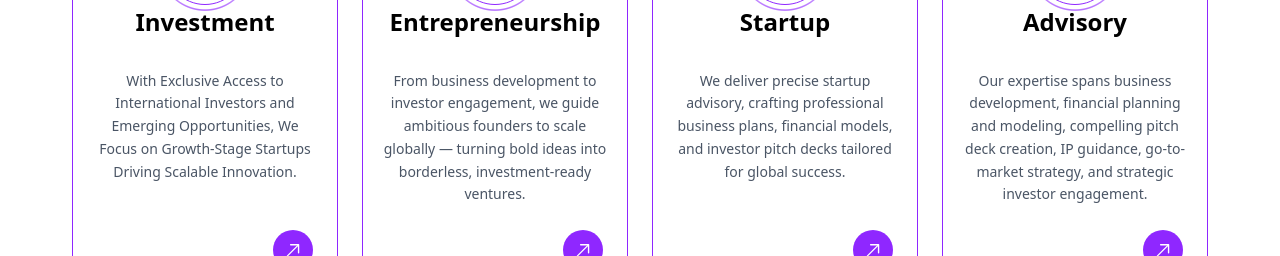
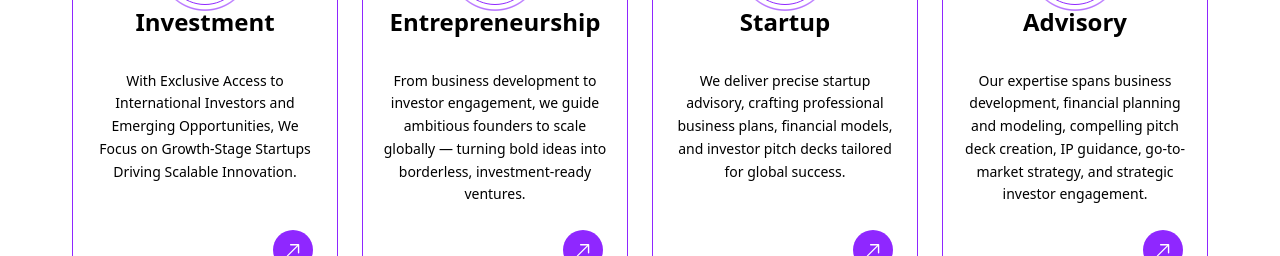
Before and after one commit to Pouya-esmaili/nexa-front, a Next.js app: page / in a window 1280 px wide. Shown: the part 664-920 px from the top of the page. Built offline with nearby package versions, Linux system fonts and the light colour scheme.

Commit message:
update font index and feature section

```diff
--- a/components/home/feature.tsx
+++ b/components/home/feature.tsx
@@ -73,13 +73,13 @@
         <div className="relative w-full bg-white border border-[#8F27FF] rounded-2xl p-5 pt-20 pb-10 flex flex-col items-center text-center h-full transition-all duration-500 group-hover:bg-[#8F27FF] group-hover:translate-y-4 [mask-image:radial-gradient(circle_at_top_center,transparent_2.8rem,black_2.9rem)] [-webkit-mask-image:radial-gradient(circle_at_top_center,transparent_2.8rem,black_2.9rem)]">
 
           {/* Title */}
-          <h3 className="absolute top-10 left-1/2 -translate-x-1/2 text-2xl font-bold text-black mb-4 transition-all duration-800 ease-in-out group-hover:top-1/2 group-hover:-translate-y-1/2 group-hover:text-white">
+          <h3 className="absolute top-10 left-1/2 -translate-x-1/2 text-2xl font-semibold text-black mb-4 transition-all duration-800 ease-in-out group-hover:top-1/2 group-hover:-translate-y-1/2 group-hover:text-white">
             {title}
           </h3>
 
           {/* Description */}
           <div className="flex-1 flex items-start overflow-hidden transition-all duration-500 max-h-[200px] opacity-100 group-hover:max-h-0 group-hover:opacity-0 mt-6">
-            <p className="text-gray-600 text-sm leading-relaxed mb-12">
+            <p className="text-black text-sm font-normal leading-relaxed mb-12">
               {desc}
             </p>
           </div>
--- a/components/home/index.tsx
+++ b/components/home/index.tsx
@@ -12,7 +12,7 @@
           Entrepreneurship, and Career Opportunities
         </h1>
 
-        <p className="text-lg text-justify">
+        <p className="text-lg font-normal text-justify">
           We fuel the global expansion of startups into new markets — for
           entrepreneurs ready to scale and investors seeking high-growth
           opportunities.
@@ -42,7 +42,7 @@
                 Entrepreneurship, and Career Opportunities
               </h1>
 
-              <p className="text-[22px] text-black text-justify">
+              <p className="text-[22px] text-black font-normal text-justify">
                 We fuel the global expansion of startups into new markets — for
                 entrepreneurs ready to scale and investors seeking high-growth
                 opportunities.
```
